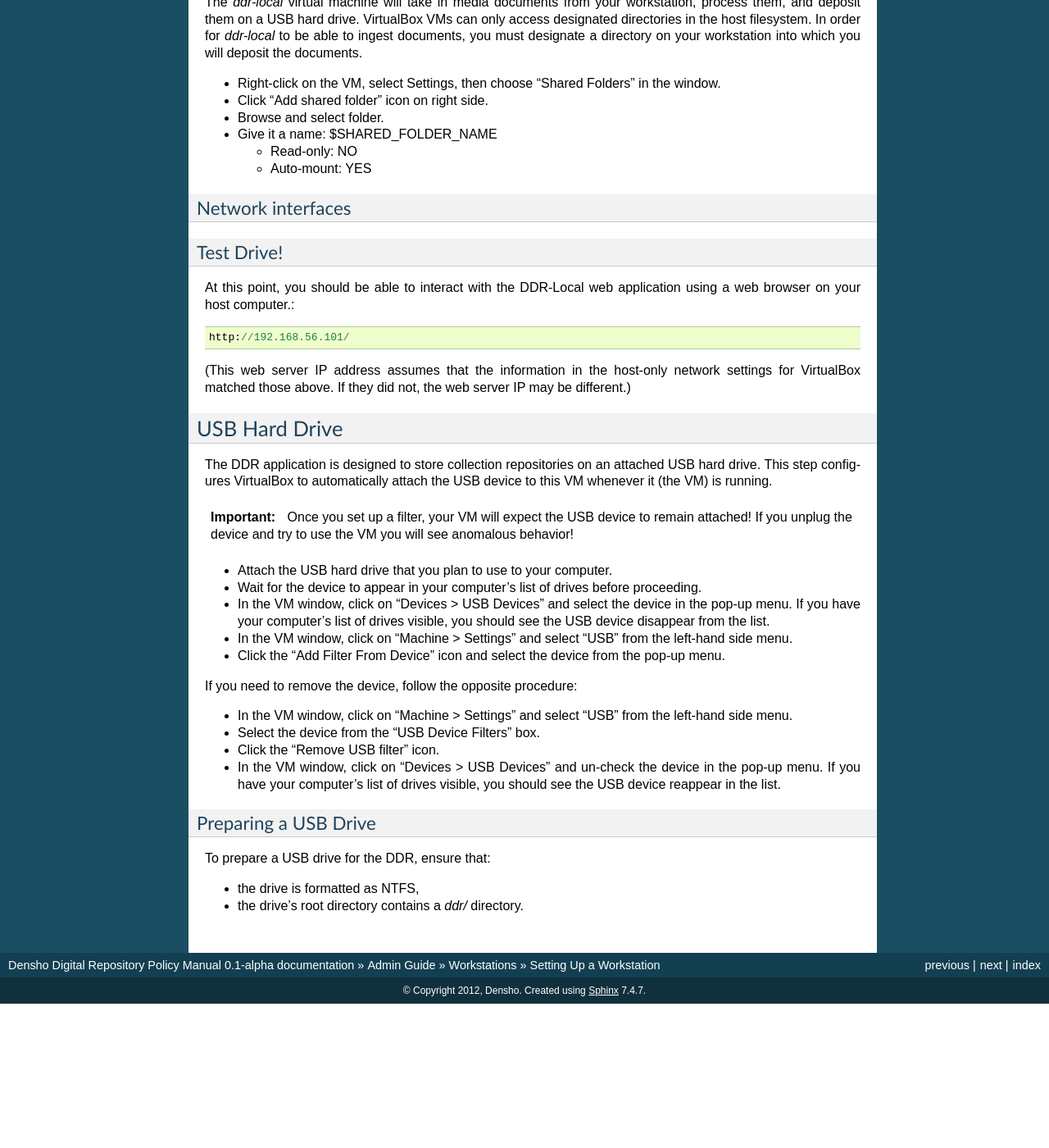
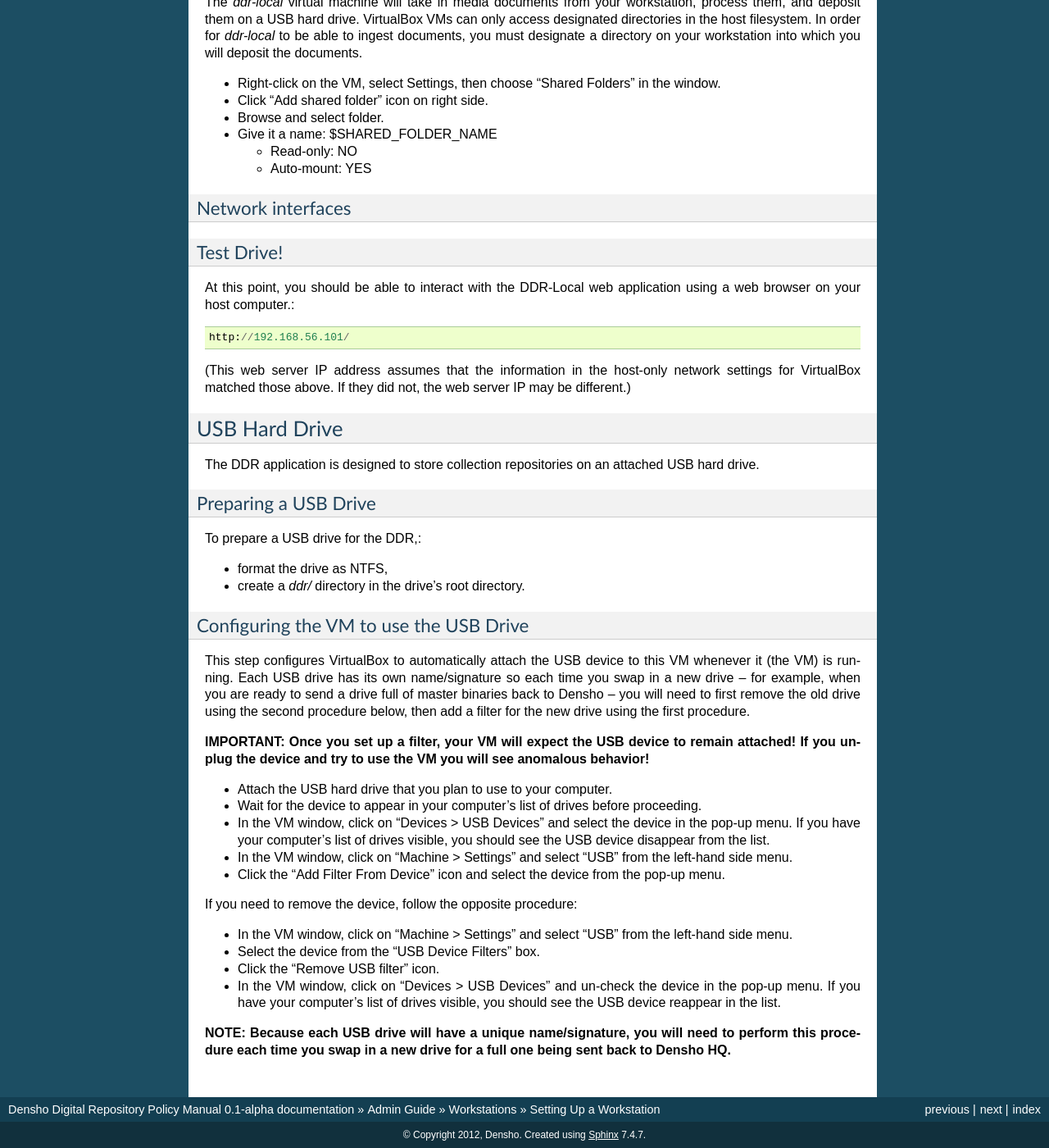
Before and after one commit to denshoproject/ddr-manual, a Sphinx documentation site: the page built from source/admins/workstations/setup-workstation.rst, in a window 1280 px wide and 1400 px high, scrolled down 1365 px. Shown: the whole window at 82% size. Built offline with Sphinx 7.4.7, drawn with Linux system fonts in a browser that asks for light colours; before the commit the page ends 2589 px from its top, so only the background shows below that; some of the changed text lies outside the part shown.

Commit message:
Update setup-workstation.rst

```diff
--- a/source/admins/workstations/setup-workstation.rst
+++ b/source/admins/workstations/setup-workstation.rst
@@ -110,11 +110,22 @@ USB Hard Drive
 ==============
 
 The DDR application is designed to store collection repositories on an attached USB hard drive.
-This step configures VirtualBox to automatically attach the USB device to this VM whenever it (the VM) is running.
 
-.. important::
-    Once you set up a filter, your VM will expect the USB device to remain attached!
-    If you unplug the device and try to use the VM you will see anomalous behavior!
+Preparing a USB Drive
+---------------------
+
+To prepare a USB drive for the DDR,:
+
+- format the drive as NTFS,
+- create a `ddr/` directory in the drive's root directory.
+
+
+Configuring the VM to use the USB Drive
+---------------------------------------
+
+This step configures VirtualBox to automatically attach the USB device to this VM whenever it (the VM) is running. Each USB drive has its own name/signature so each time you swap in a new drive -- for example, when you are ready to send a drive full of master binaries back to Densho -- you will need to first remove the old drive using the second procedure below, then add a filter for the new drive using the first procedure.
+
+**IMPORTANT: Once you set up a filter, your VM will expect the USB device to remain attached! If you unplug the device and try to use the VM you will see anomalous behavior!**
 
 - Attach the USB hard drive that you plan to use to your computer.
 - Wait for the device to appear in your computer's list of drives before proceeding.
@@ -129,12 +140,4 @@ If you need to remove the device, follow the opposite procedure:
 - Click the "Remove USB filter" icon.
 - In the VM window, click on "Devices > USB Devices" and un-check the device in the pop-up menu.  If you have your computer's list of drives visible, you should see the USB device reappear in the list.
 
-
-
-Preparing a USB Drive
----------------------
-
-To prepare a USB drive for the DDR, ensure that:
-
-- the drive is formatted as NTFS,
-- the drive's root directory contains a `ddr/` directory.
+**NOTE: Because each USB drive will have a unique name/signature, you will need to perform this procedure each time you swap in a new drive for a full one being sent back to Densho HQ.**
```
